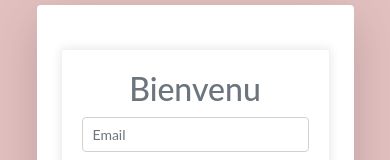
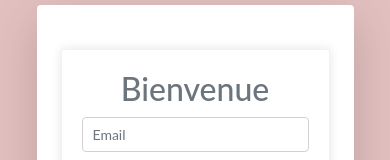
Before and after one commit to Anthony974km/rdv-app-client, a React (Create React App) app: page /connexion in a window 390 px wide. Shown: the part 373-533 px from the top of the page. Built offline with nearby package versions, Linux system fonts and the light colour scheme.

Commit message:
Tableau responsive

```diff
--- a/src/components/Navbar.js
+++ b/src/components/Navbar.js
@@ -1,5 +1,4 @@
 import React, { useState, useEffect } from 'react';
-import LanguageIcon from '@mui/icons-material/Language';
 import { Link, useNavigate } from 'react-router-dom';
 
 const Navbar = () => {
--- a/src/pages/Connexion.js
+++ b/src/pages/Connexion.js
@@ -83,7 +83,7 @@ const Connexion = () => {
                         {message && <div className="alert alert-info">{message}</div>}
                         <div className="bg-white rounded p-4 shadow-lg">
                         <form onSubmit={handleSubmit} className="inscription-form">
-                            <h2 className="text-center" style={{ color: '#6c757d' }}>Bienvenu</h2>
+                            <h2 className="text-center" style={{ color: '#6c757d' }}>Bienvenue</h2>
                             <div className="form-group">
                                 <input
                                     type="text"
--- a/src/pages/Inscription.js
+++ b/src/pages/Inscription.js
@@ -53,7 +53,7 @@ const Inscription = () => {
                     <div className="bg-white rounded p-4 shadow-lg" style={{ maxWidth: '400px', backgroundColor: 'rgba(255, 255, 255, 0.8)' }}>
                         {message && <div className="alert alert-info">{message}</div>}
                         <form onSubmit={handleSubmit}>
-                            <h2 className="text-center mb-4" style={{ color: '#6c757d' }}>Bienvenu</h2>
+                            <h2 className="text-center mb-4" style={{ color: '#6c757d' }}>Bienvenue</h2>
                             <div className="form-group">
                                 <input
                                     type="email"
--- a/src/pages/Reservation.js
+++ b/src/pages/Reservation.js
@@ -153,7 +153,7 @@ const Reservation = () => {
                     {message && <div className="alert alert-secondary">{message}</div>}
                     <div className="row">
 
-                        <div className="col-md-6">
+                        <div className="col-lg-6 col-md-12">
                             <h2 className="text-secondary">Créer une réservation</h2>
                             <form onSubmit={handleReservationSubmit}>
 
@@ -185,7 +185,7 @@ const Reservation = () => {
                             </form>
                         </div>
 
-                        <div className="col-md-6">
+                        <div className="col-lg-6 col-md-12">
                             <h2 className="text-secondary">Vos réservations</h2>
                             {Array.isArray(reservations) ? (
                                 <table className="table table-hover">
@@ -214,6 +214,31 @@ const Reservation = () => {
                                     ))}
                                     </tbody>
                                 </table>
+                                // <div>
+                                // <div className="row header-tab-resa">
+                                //     <div className="col-3">Date</div>
+                                //     <div className="col-1">Heure</div>
+                                //     <div className="col-1">Valide</div>
+                                //     <div className="col-3">Professionnel</div>
+                                //     <div className="col-4">Action</div>
+                                // </div>
+                                // {reservations.map(reservation => (
+                                // <div className="row content-tab-resa my-2">
+
+                                //     <div className="col-3">{formatDate(reservation.debut)}</div>
+                                //     <div className="col-1">{formatHour(reservation.debut)}</div>
+                                //     <div className="col-1">{reservation.valide ? 'Oui' : 'Non'}</div>
+                                //     <div className="col-3">{reservation.professionel_id}</div>
+                                //     <div className="col-4">
+                                //         <button className="btn btn-outline-secondary" onClick={() => handleDeleteReservation(reservation.id)}>
+                                //             Supprimer
+                                //         </button>
+                                //     </div>
+
+                                // </div>
+                                //     ))}
+
+                                // </div>
                             ) : <div className="alert alert-warning">Pas de réservations trouvées.</div>}
                         </div>
 
```
